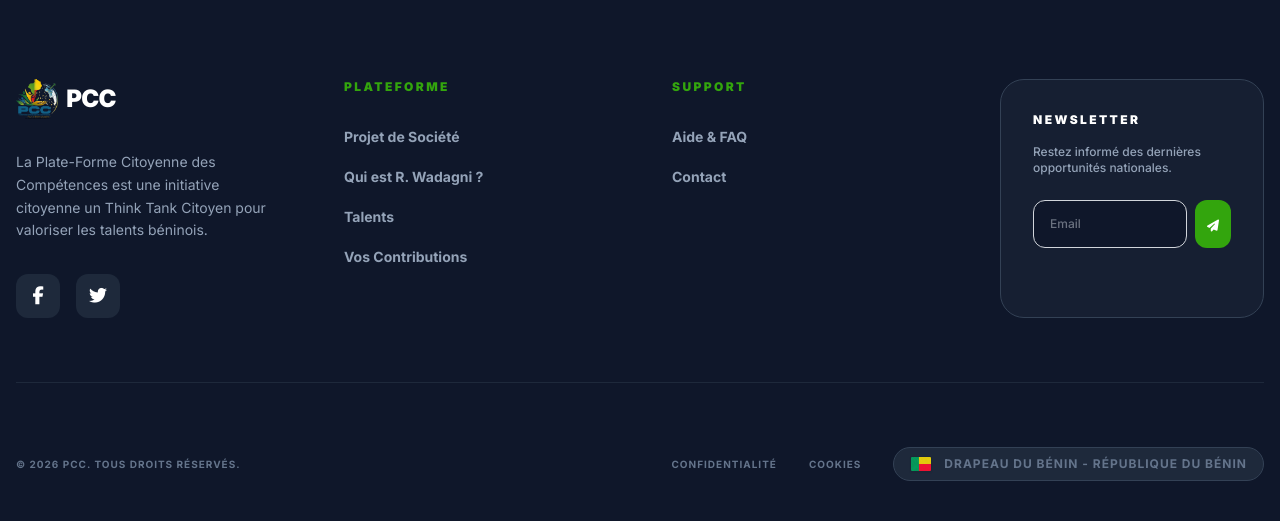
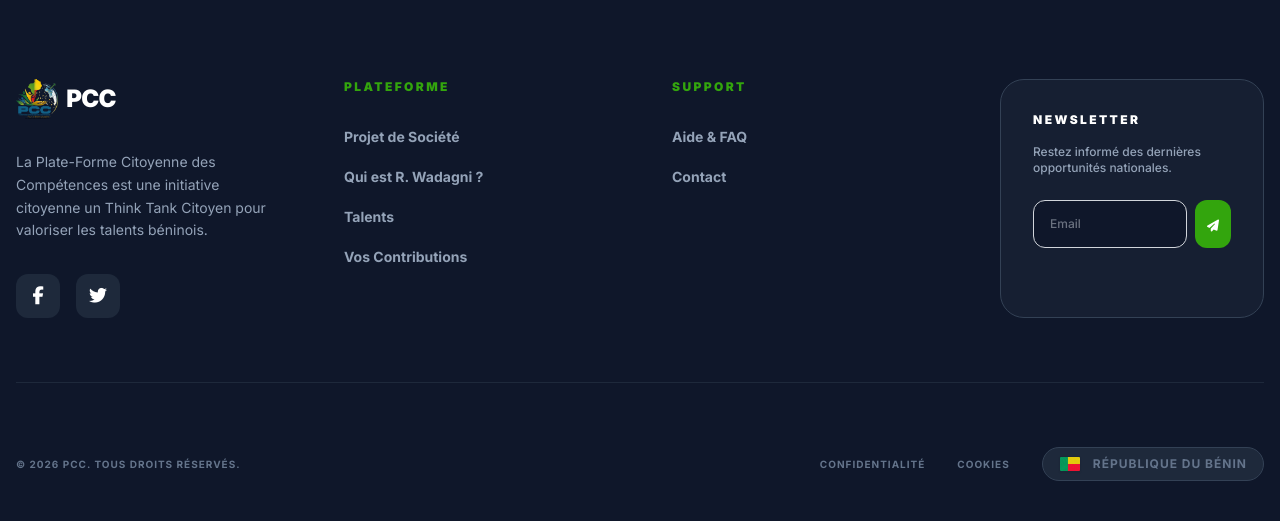
Before and after one commit to wenjus26/pcc, a Django app: template templates/accounts/dashboard_admin.html in a window 1280 px wide. Shown: the part 1123-1644 px from the top of the page. Run offline with Django 5.2, Linux system fonts and the light colour scheme; the template is opened without the code that fills it, so the values that code supplies are empty; some libraries are stand-ins or nearby versions.

Commit message:
Update SIte with Integration

```diff
--- a/templates/base.html
+++ b/templates/base.html
@@ -529,7 +529,7 @@
                         <img alt="Drapeau du Bénin" class="rounded-sm shadow-sm"
                             src="{% static 'images/bn.png' %}"
                             width="22" />
-                        <span class="text-xs">{% trans "Drapeau du Bénin - République du Bénin" %}</span>
+                        <span class="text-xs">{% trans "République du Bénin" %}</span>
                     </div>
                 </div>
             </div>
```
